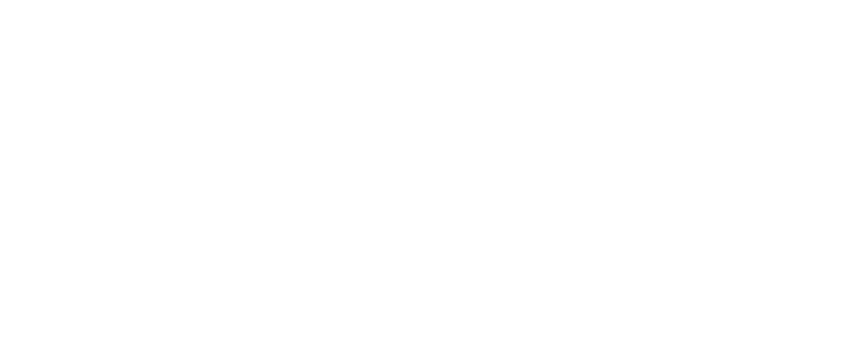
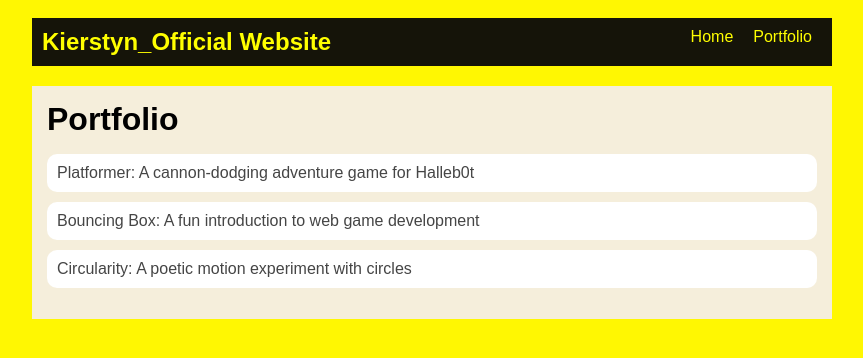
Before and after one commit to kierstynwilliams-cpu/kierstynwilliams-cpu.github.io, a plain HTML site: page portfolio.html in a window 1280 px wide. Shown: the whole page, without its empty margins (208-1071 px from the left). Drawn offline with Linux system fonts and the light colour scheme.

Commit message:
add portfolio to website

```diff
--- a/portfolio.html
+++ b/portfolio.html
@@ -0,0 +1,40 @@
+<!DOCTYPE html>
+<html>
+  <head>
+    <title>Kierstyn_Official Website</title>
+    <link rel="stylesheet" href="style.css"/>
+  </head>
+
+  <body>
+    <!-- All content goes here -->
+    <div id="all-contents">
+      <nav>
+        <h1> Kierstyn_Official Website</h1>
+        <ul id="nav-ul">
+           <li class="nav-li">
+              <a href="index.html">Home</a>
+           </li>
+            <li class="nav-li">
+              <a href="portfolio.html">Portfolio</a>
+         </li>
+        </ul>
+      </nav>
+
+      <main>
+         <div class="content">
+            <h1>Portfolio</h1>
+            <ul id="portfolio">
+             <li>
+               <a href="fsd-projects/platformer/">Platformer: A cannon-dodging adventure game for Halleb0t</a>
+             </li>
+             <li>
+               <a href="fsd-projects/bouncing-box/">Bouncing Box: A fun introduction to web game development</a>
+             </li>
+              <li>
+                <a href="fsd-projects/circularity/">Circularity: A poetic motion experiment with circles</a>
+             </li>
+
+      </main>
+    </div>
+  </body>
+</html>
--- a/style.css
+++ b/style.css
@@ -21,7 +21,7 @@ nav {
 h1 {
     display: flex;
     align-items: center;
-    color: rgb(254, 237, 4);
+    color: rgb(255, 255, 0);
     flex: 1;
     margin: 0;
 }
@@ -40,7 +40,7 @@ h1 {
 
 a {
     text-decoration: none;
-    color: #f2ff07;
+    color: #ffff00;
 }
 
 /* main container area beneath menu */
@@ -74,3 +74,28 @@ main {
 h2, h3 {
     margin: 0px;
 }
+/* Portfolio styles */
+.content h1 {
+  color: black;
+}
+
+#portfolio {
+  list-style-type: none;
+  padding-left: 0;
+}
+
+#portfolio li {
+  background: #fff;
+  padding: 10px;
+  border-radius: 10px;
+  margin-bottom: 10px;
+}
+
+#portfolio li:hover {
+  background: #eee;
+}
+
+#portfolio a {
+  text-decoration: none;
+  color: #454545;
+}
```
